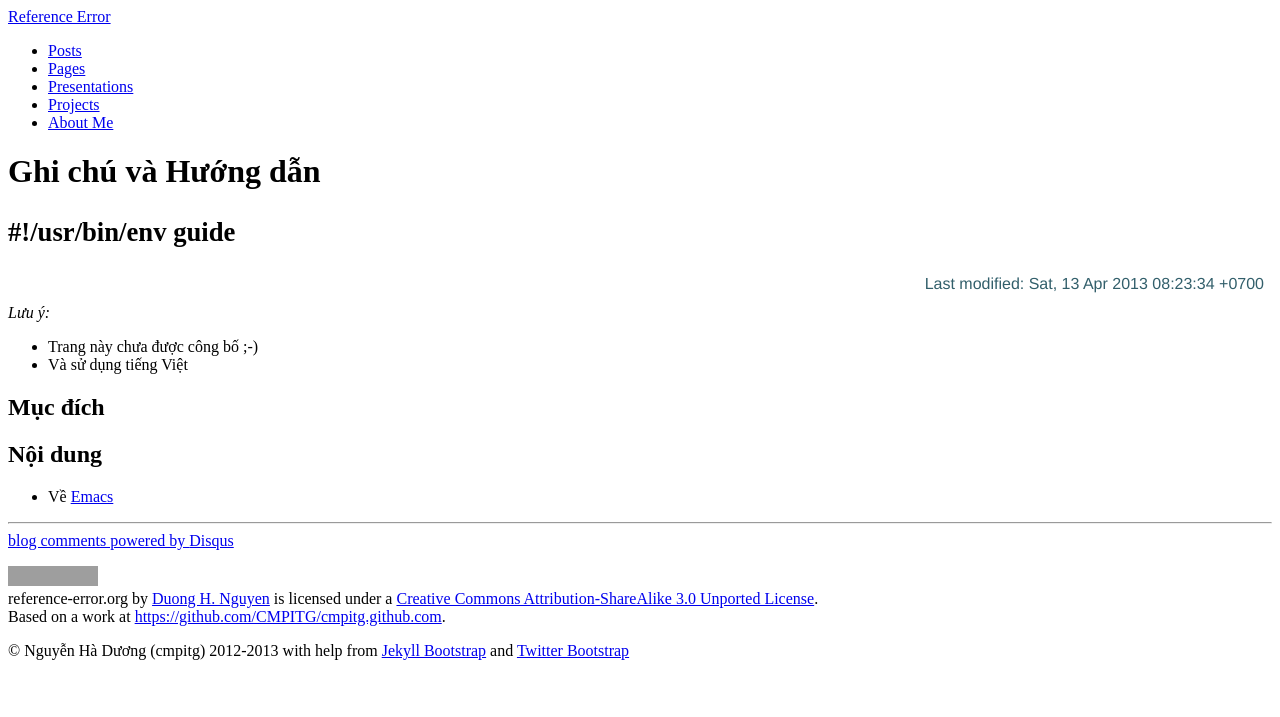
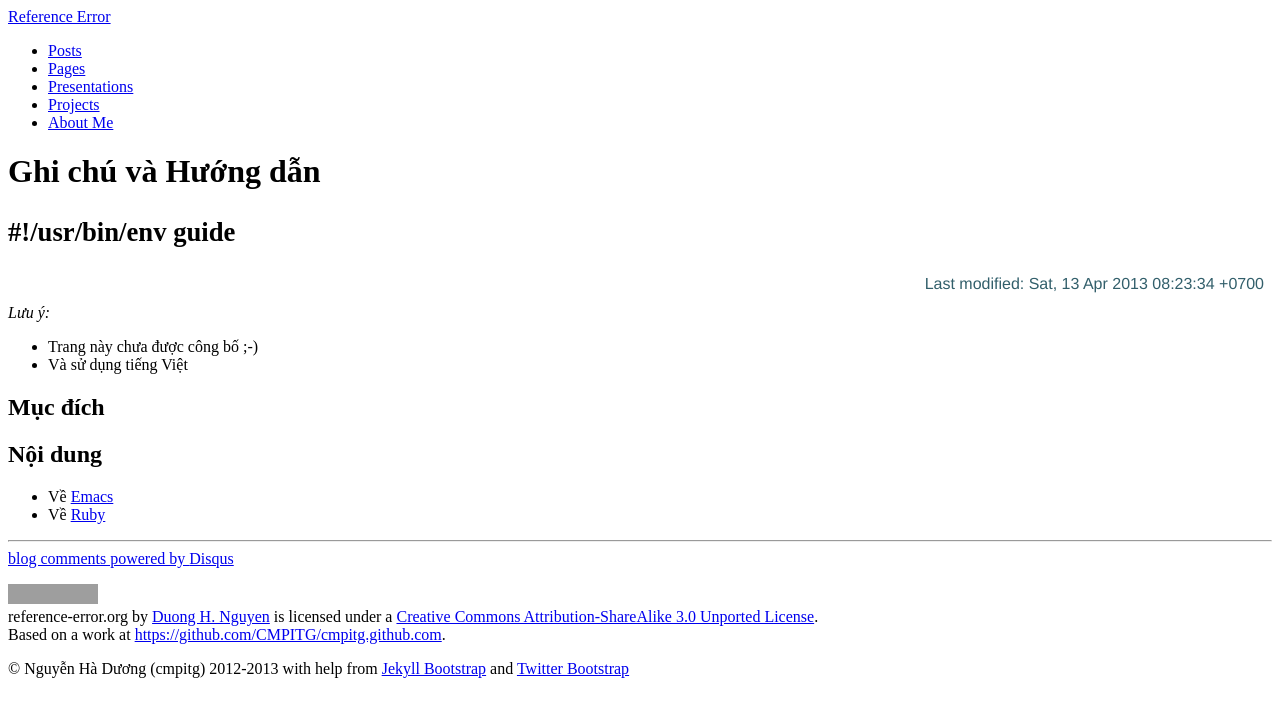
Before and after one commit to cmpitg/cmpitg.github.com, a Jekyll site: the page built from top_guides-vi.md, in a window 1280 px wide. Shown: the top 717 px of the page. Built offline with Jekyll 4.4.1, drawn with Linux system fonts in a browser that asks for light colours; comment, search, counter and statistics services are not loaded; grey boxes are pictures that could not be loaded.

Commit message:
Add TODO guide vi for Ruby

```diff
--- a/top_guides-vi.md
+++ b/top_guides-vi.md
@@ -17,3 +17,4 @@ last_updated: Sat, 13 Apr 2013 08:23:34 +0700
 ## Nội dung
 
 * Về [Emacs](/guides-vi/emacs/)
+* Về [Ruby](/guides-vi/ruby/)
```
